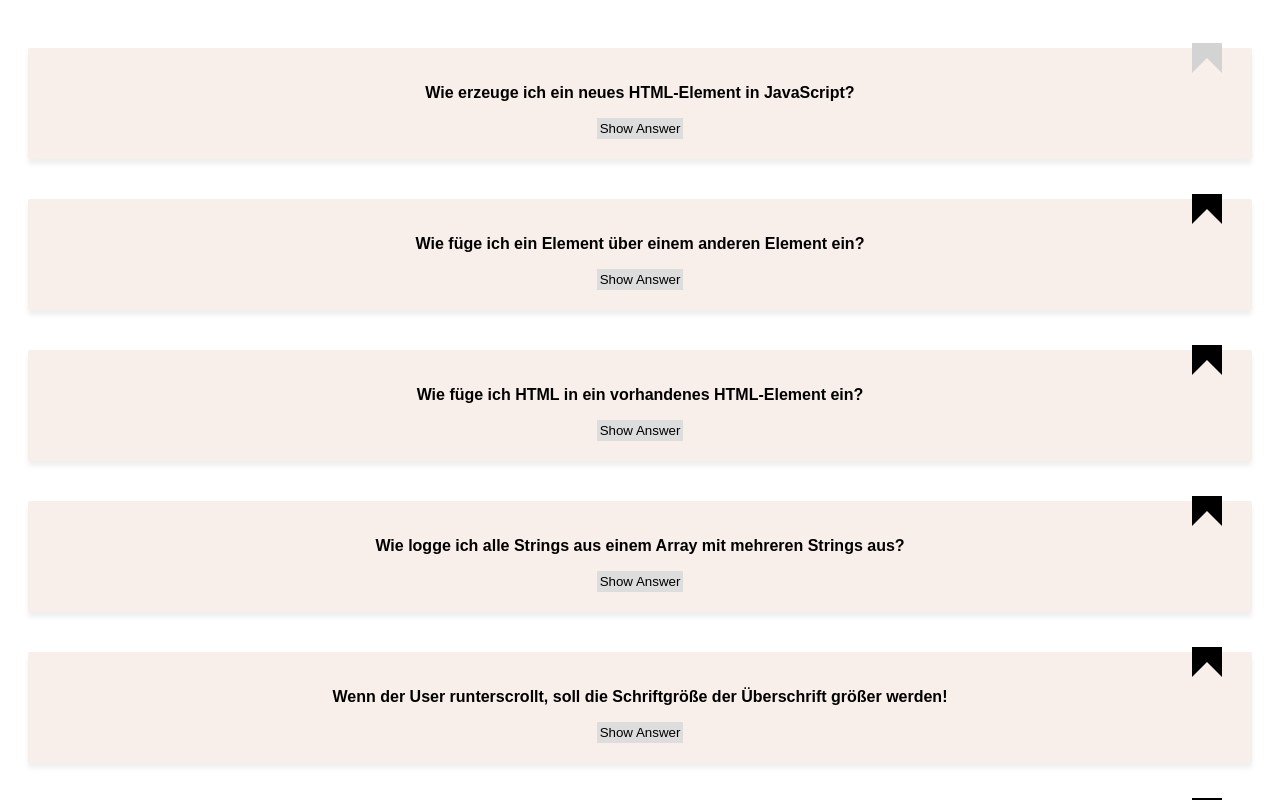
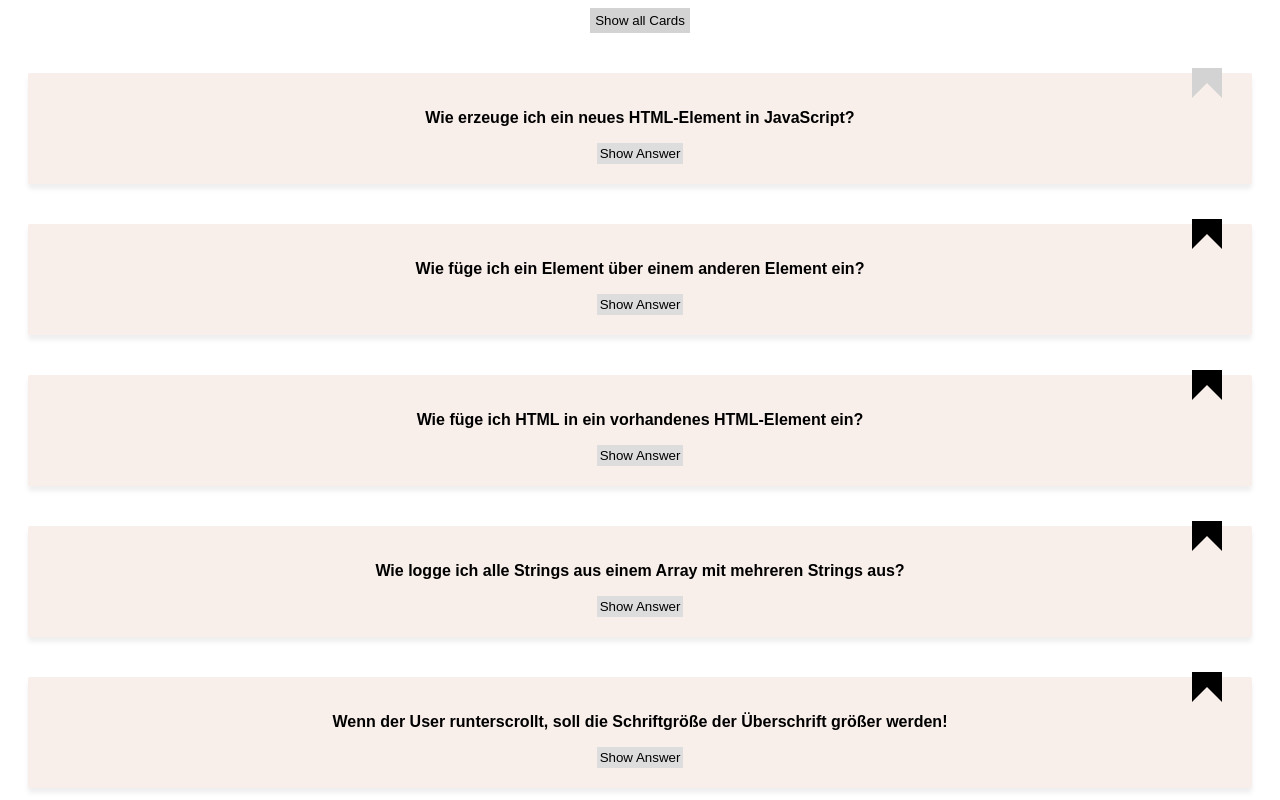
Before and after one commit to jreisswig/cards-react, a React (Create React App) app: page / in a window 1280 px wide. Shown: the top 800 px of the page. Built offline with nearby package versions, Linux system fonts and the light colour scheme.

Commit message:
Resolved BookmarkFilter

```diff
--- a/src/App.js
+++ b/src/App.js
@@ -1,21 +1,19 @@
 import React, { useState } from 'react'
 import cardData from './cards.json'
-
+import FilterBookmark from './FilterBookmark'
 import Card from './Card'
 import styled from 'styled-components/macro'
 
-const CardContainer = styled.div`
-  display: grid;
-  gap: 20px;
-  padding: 20px;
-  overflow: scroll;
-`
-
 function App() {
   const [cards, setCards] = useState(cardData)
+  const [isOnlyBookmarksShown, setisOnlyBookmarksShown] = useState(false)
 
   return (
     <div>
+      <FilterBookmark onClick={filterBookmarkedCards}>
+        {isOnlyBookmarksShown ? 'Show bookmarked cards' : 'Show all Cards'}{' '}
+      </FilterBookmark>
+      {!isOnlyBookmarksShown ? (
         <CardContainer>
           {cards.map((card, index) => (
             <Card
@@ -27,8 +25,27 @@ function App() {
             />
           ))}
         </CardContainer>
+      ) : (
+        <CardContainer>
+          {cards
+            .filter(card => card.isBookmarked === true)
+            .map((card, index) => (
+              <Card
+                question={card.question}
+                answer={card.answer}
+                key={index}
+                isBookmarked={card.isBookmarked}
+                toggleBookmarked={() => toggleBookmarked(index)}
+              />
+            ))}
+        </CardContainer>
+      )}
     </div>
   )
+
+  function filterBookmarkedCards() {
+    setisOnlyBookmarksShown(!isOnlyBookmarksShown)
+  }
 
   function toggleBookmarked(index) {
     const card = cards[index]
@@ -40,4 +57,11 @@ function App() {
   }
 }
 
+const CardContainer = styled.div`
+  display: grid;
+  gap: 20px;
+  padding: 20px;
+  overflow: scroll;
+`
+
 export default App
--- /dev/null
+++ b/src/FilterBookmark.js
@@ -0,0 +1,7 @@
+import styled from 'styled-components/macro'
+
+export default styled.button`
+  background-color: lightgrey;
+  border: none;
+  padding: 5px;
+`
```
Lines whose indentation alone changed are shown as unchanged.
